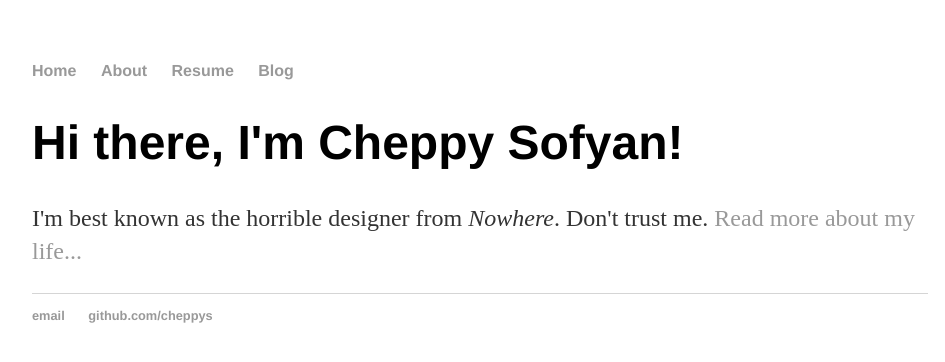
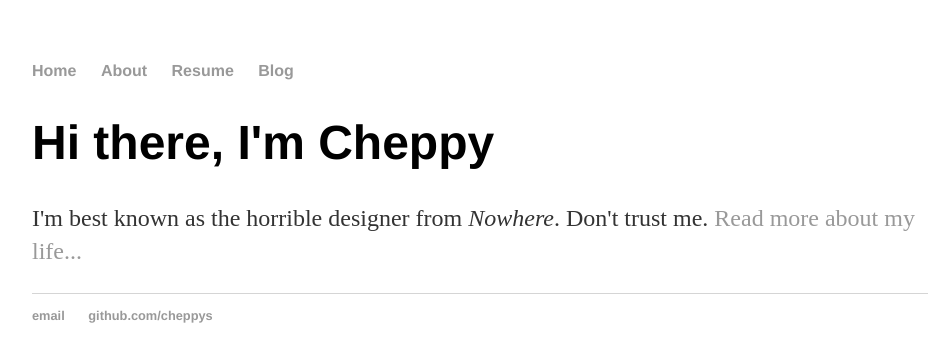
Before and after one commit to cheppys/cheppys.github.io, a Jekyll site: the page built from index.html, in a window 1280 px wide. Shown: the top 362 px of the page, without its empty margins (160-1105 px from the left). Built offline with Jekyll 4.4.1, drawn with Linux system fonts in a browser that asks for light colours.

Commit message:
Update index.html
update index

```diff
--- a/index.html
+++ b/index.html
@@ -4,6 +4,6 @@ title: Cheppy Sofyan, Horrible Designer
 ---
 
 		<div class="blurb">
-			<h1>Hi there, I'm Cheppy Sofyan!</h1>
+			<h1>Hi there, I'm Cheppy</h1>
 			<p>I'm best known as the horrible designer from <em>Nowhere</em>. Don't trust me. <a href="/about">Read more about my life...</a></p>
 		</div>
```
